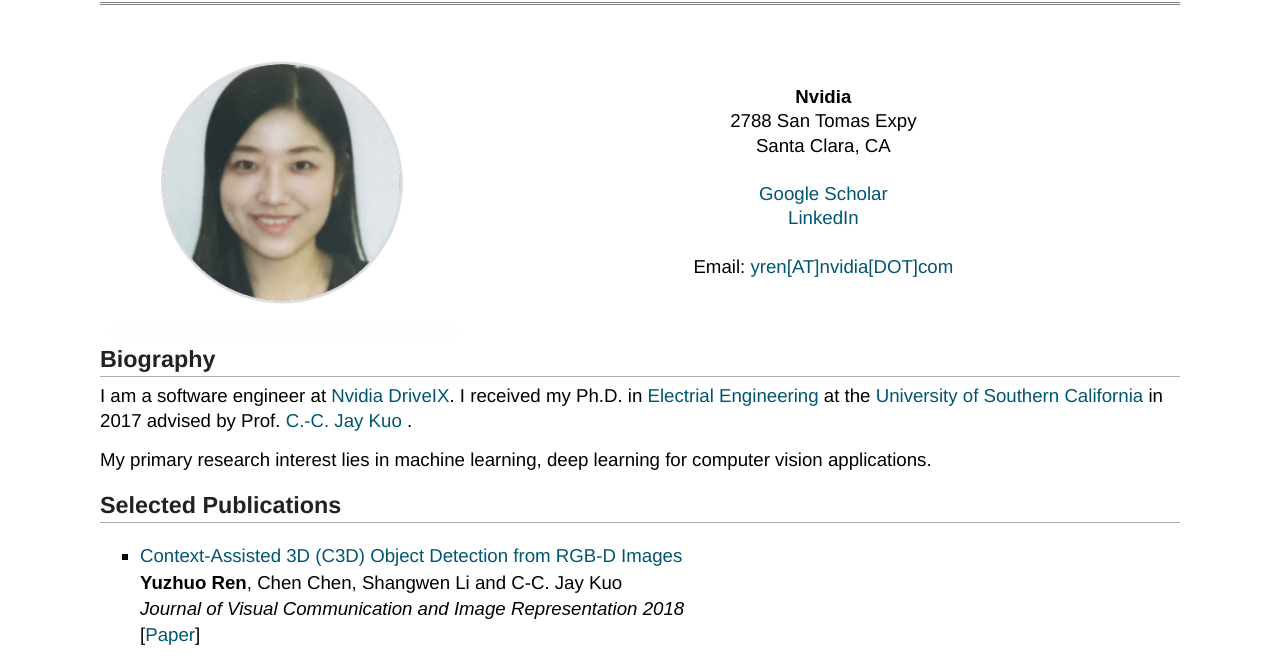
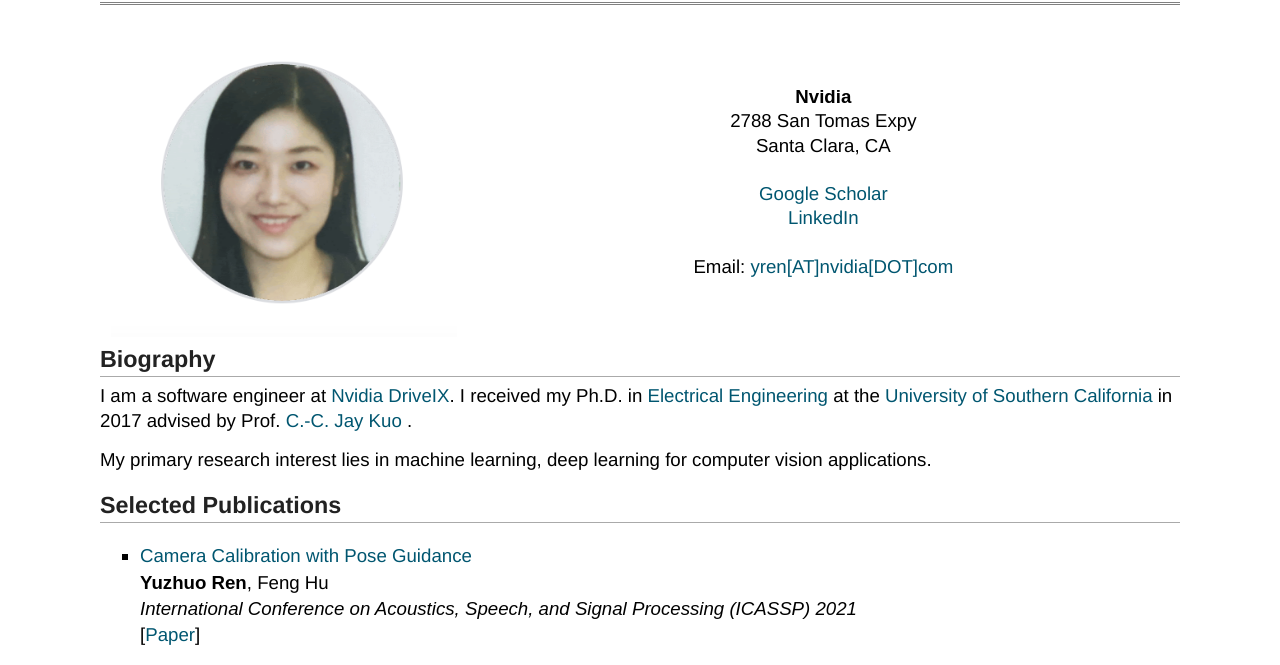
Before and after one commit to yuzhuoren/yuzhuoren.github.io, a plain HTML site: page index.html in a window 1280 px wide. Shown: the part 74-739 px from the top of the page. Drawn offline with Linux system fonts and the light colour scheme.

Commit message:
add ICASSP 2021 publication

```diff
--- a/index.html
+++ b/index.html
@@ -62,7 +62,7 @@
         <h2>Biography</h2>
         <p>
             I am a software engineer at <a href="https://www.nvidia.com/en-us/self-driving-cars/drive-ix/" target="_blank">Nvidia DriveIX</a>. I received my Ph.D. in <a
-                href="https://minghsiehee.usc.edu/" target="_blank">Electrial Engineering</a>
+                href="https://minghsiehee.usc.edu/" target="_blank">Electrical Engineering</a>
             at the
             <a href="http://www.usc.edu/" target="_blank">University of Southern California</a> in 2017 advised by Prof. <a
                 href="http://mcl.usc.edu/people/cckuo/" target="_blank">
@@ -82,6 +82,16 @@
 
         <!--<h3> Refereed Conference Papers</h3>-->
         <ul class="publications">
+	    <li>
+                <a href="https://ieeexplore.ieee.org/abstract/document/9414468"
+                   target="_blank">Camera Calibration with Pose Guidance<br></a>
+                <b>Yuzhuo Ren</b>, Feng Hu<br>
+                <em> International Conference on Acoustics, Speech, and Signal Processing (ICASSP) 2021 </em>
+                <br>
+                [<a href="https://ieeexplore.ieee.org/abstract/document/9414468"
+                    target="_blank">Paper</a>]
+            </li>
+
             <li>
                 <a href="https://www.sciencedirect.com/science/article/abs/pii/S1047320318301111"
                    target="_blank">Context-Assisted 3D (C3D) Object Detection from RGB-D Images<br></a>
```
